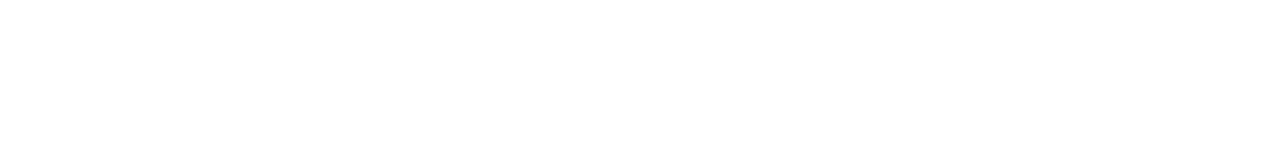
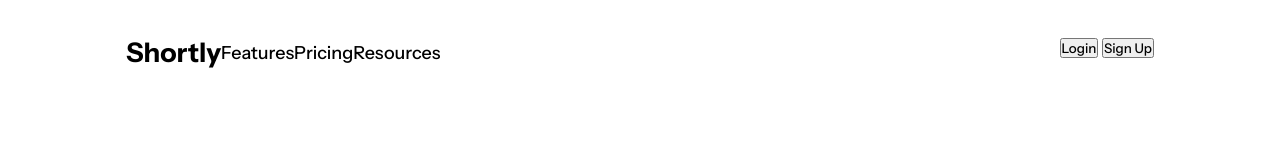
Before and after one commit to klaudiapalubska/URL-Shortening-API-Landing-Page, a website built with Parcel: page index.html in a window 1280 px wide. Built offline with nearby package versions, Linux system fonts and the light colour scheme.

Commit message:
architecture

```diff
--- a/index.html
+++ b/index.html
@@ -3,7 +3,8 @@
   <head>
     <meta charset="utf-8" />
     <meta http-equiv="X-UA-Compatible" content="IE=edge" />
-    <title></title>
+    <title>Shortly</title>
+    <link rel="icon" href="src/icons/computer.svg" type="image/x-icon" />
     <meta name="viewport" content="width=device-width, initial-scale=1" />
     <link
       rel="stylesheet"
@@ -11,6 +12,35 @@
       media="screen"
       href="src/sass/main.scss"
     />
+    <link rel="preconnect" href="https://fonts.googleapis.com" />
+    <link rel="preconnect" href="https://fonts.gstatic.com" crossorigin />
+    <link
+      href="https://fonts.googleapis.com/css2?family=Instrument+Sans:ital,wght@0,400..700;1,400..700&family=Poppins:ital,wght@0,100;0,200;0,300;0,400;0,500;0,600;0,700;0,800;0,900;1,100;1,200;1,300;1,400;1,500;1,600;1,700;1,800;1,900&display=swap"
+      rel="stylesheet"
+    />
   </head>
-  <body></body>
+  <body>
+    <nav class="nav">
+      <div class="nav__menu">
+        <div class="nav__logo">
+          <a href="/" class="nav__title header header--small">Shortly</a>
+        </div>
+        <ul class="nav__links">
+          <li class="nav__item">
+            <a href="#" class="nav__link paragraph--bold">Features</a>
+          </li>
+          <li class="nav__item">
+            <a href="#" class="nav__link paragraph--bold">Pricing</a>
+          </li>
+          <li class="nav__item">
+            <a href="#" class="nav__link paragraph--bold">Resources</a>
+          </li>
+        </ul>
+      </div>
+      <div class="nav__buttons">
+        <button class="nav__log-in button--1 paragraph--bold">Login</button>
+        <button class="nav__sign-up button--2 paragraph--bold">Sign Up</button>
+      </div>
+    </nav>
+  </body>
 </html>
--- a/src/sass/abstracts/_index.scss
+++ b/src/sass/abstracts/_index.scss
@@ -1 +1,2 @@
 @forward "variables";
+@forward "mixins";
--- /dev/null
+++ b/src/sass/abstracts/_mixins.scss
@@ -0,0 +1,5 @@
+@mixin center-flex {
+  display: flex;
+  justify-content: center;
+  align-items: center;
+}
--- a/src/sass/abstracts/_variables.scss
+++ b/src/sass/abstracts/_variables.scss
@@ -1,6 +1,8 @@
 // ------------------------- Colors ----------------------------- //
 $primary-color: hsl(180, 66%, 49%);
 $primary-color-2: hsl(257, 27%, 26%);
+$neutral-0-color: hsl(0, 0%, 100%);
+$neutral-900-color: hsl(0, 0%, 0%);
 
 $error-color: hsl(0, 87%, 67%);
 
@@ -12,8 +14,12 @@ $very-dark-violet-color: hsl(260, 8%, 14%);
 
 // ------------------------- Typography ----------------------------- //
 $font-size: 18px;
-$primary-font: serif;
+$primary-font: "Instrument Sans", sans-serif;
+$font-weight: 500;
+$font-weight-bold: 700;
 
 // ------------------------- Margins ----------------------------- //
+$page-margin: 7rem;
+$page-margin-top: 2rem;
 
 //-------------------------Breakpoints-----------------------------//
--- a/src/sass/base/_index.scss
+++ b/src/sass/base/_index.scss
@@ -1 +1,2 @@
 @forward "reset";
+@forward "typography";
--- a/src/sass/base/_reset.scss
+++ b/src/sass/base/_reset.scss
@@ -1,9 +1,21 @@
-* {
-  margin: 0;
-  padding: 0;
+html {
+  box-sizing: border-box;
 }
+
 *,
 *::before,
 *::after {
   box-sizing: inherit;
+  margin: 0;
+  padding: 0;
 }
+
+a {
+  all: unset;
+  cursor: pointer;
+}
+
+ul,
+ol {
+  list-style: none;
+}
--- /dev/null
+++ b/src/sass/base/_typography.scss
@@ -0,0 +1,21 @@
+@use "../abstracts/index" as a;
+
+html {
+  font-size: a.$font-size;
+}
+* {
+  font-family: a.$primary-font;
+  font-weight: a.$font-weight;
+}
+
+.paragraph {
+  &--bold {
+  }
+}
+
+.header {
+  &--small {
+    font-weight: a.$font-weight-bold;
+    font-size: 1.5rem;
+  }
+}
--- /dev/null
+++ b/src/sass/components/_index.scss
@@ -0,0 +1 @@
+@forward "nav";
--- /dev/null
+++ b/src/sass/components/_nav.scss
@@ -0,0 +1,27 @@
+@use "../abstracts/index" as a;
+
+.nav {
+  width: 100%;
+  height: 10%;
+  background-color: a.$neutral-0-color;
+  display: flex;
+  justify-content: space-between;
+  padding: a.$page-margin-top a.$page-margin;
+
+  &__logo {
+  }
+  &__title {
+  }
+  &__menu {
+    display: flex;
+  }
+  &__links {
+    @include a.center-flex;
+  }
+  &__item {
+  }
+  &__link {
+  }
+  &__buttons {
+  }
+}
--- a/src/sass/main.scss
+++ b/src/sass/main.scss
@@ -1,2 +1,3 @@
 @use "abstracts/index" as *;
 @use "base/index" as *;
+@use "components/index" as *;
```
Also changed, not shown: src/icons/computer.svg (added).
